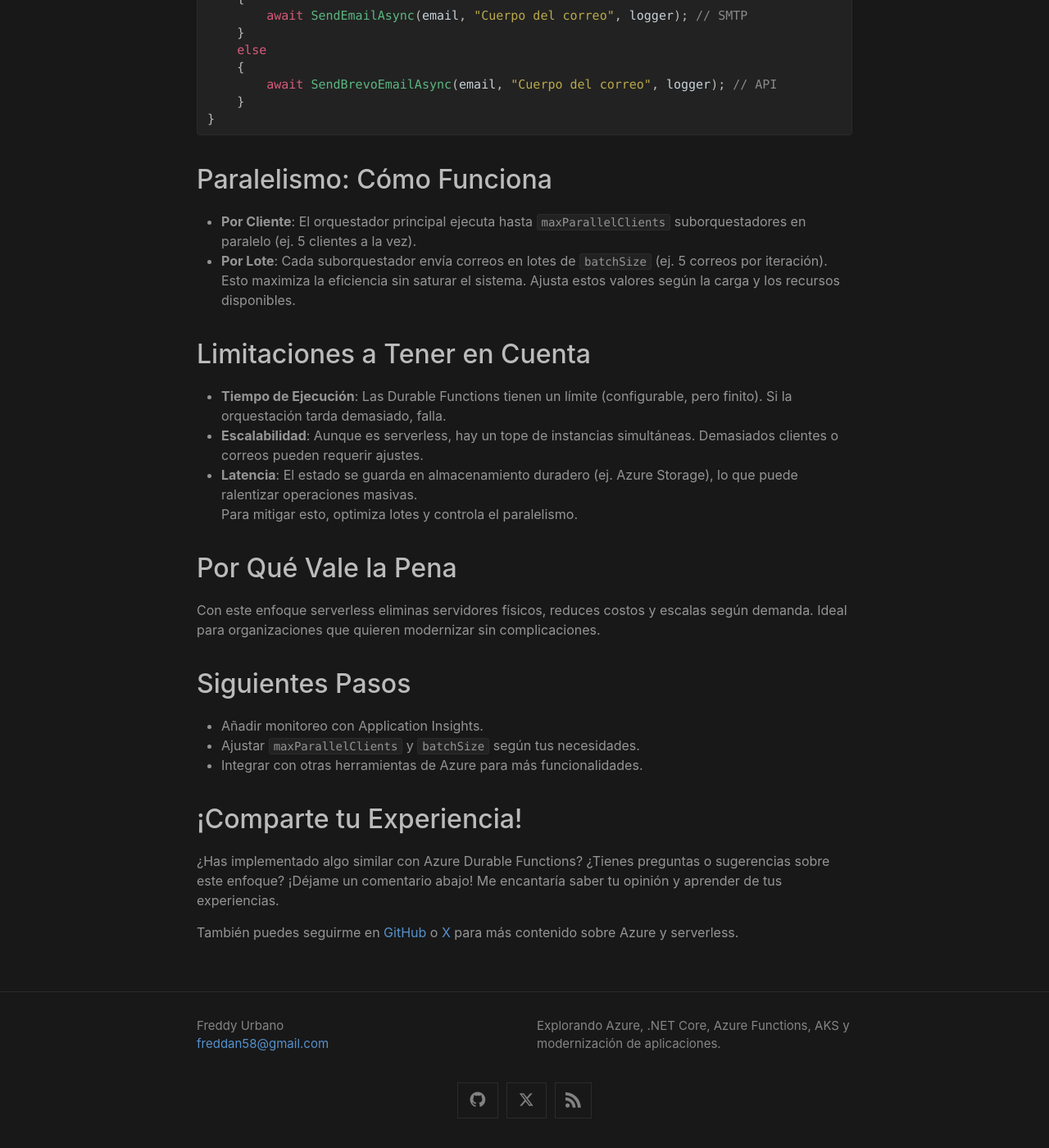
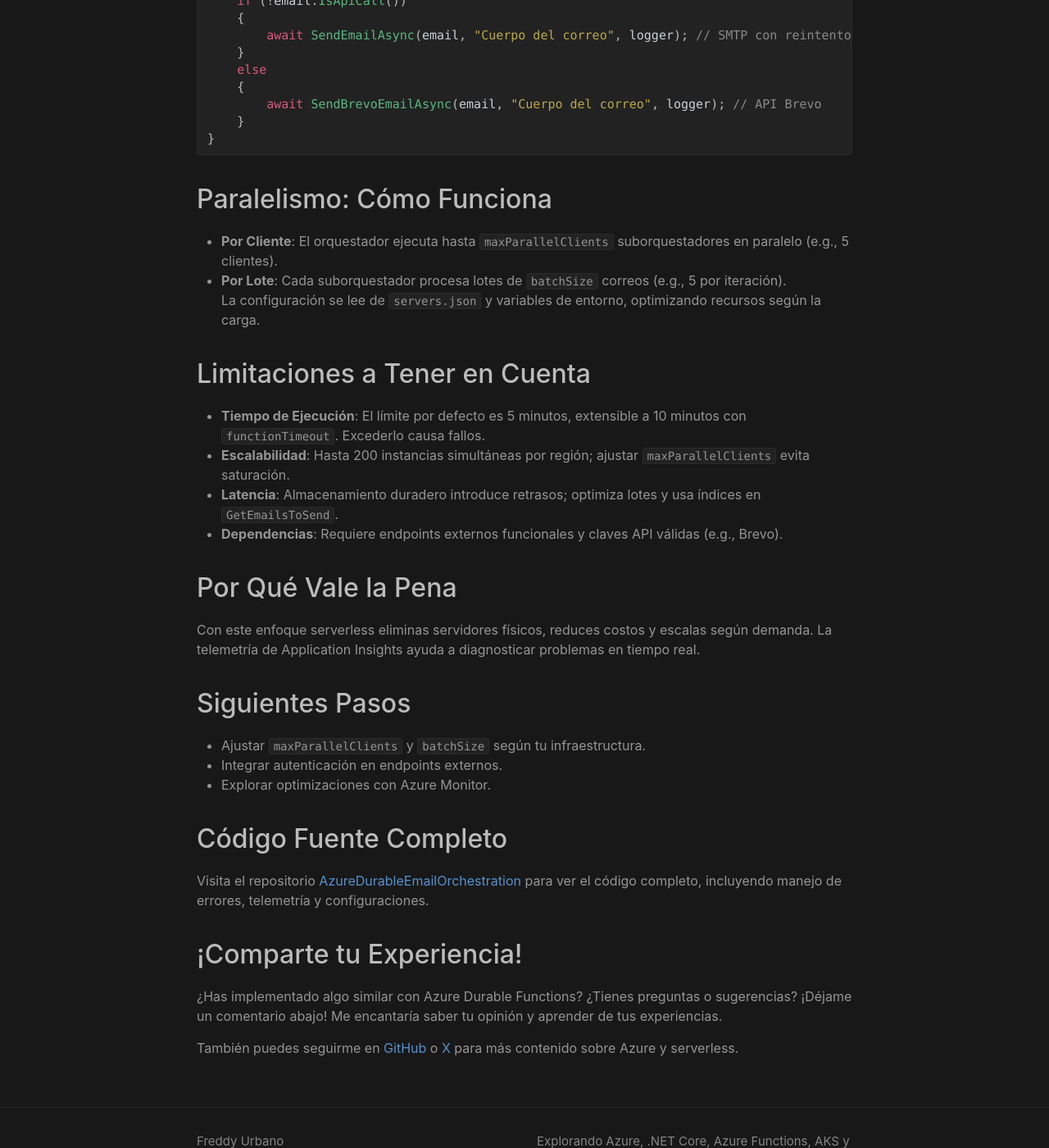
Before and after one commit to freddan58/freddan58.github.io, a Jekyll site: the page built from _posts/2025-06-21-optimizando-envio-masivo-correos-azure-durable-functions.md, in a window 1280 px wide and 1400 px high, scrolled down 1880 px. Shown: the whole window at 82% size. Built offline with Jekyll 4.4.1, drawn with Linux system fonts in a browser that asks for light colours; some of the changed text lies outside the part shown.

Commit message:
Actualizacion Post

````diff
--- a/_posts/2025-06-21-optimizando-envio-masivo-correos-azure-durable-functions.md
+++ b/_posts/2025-06-21-optimizando-envio-masivo-correos-azure-durable-functions.md
@@ -16,7 +16,7 @@ Es una extensión de Azure Functions que permite escribir flujos de trabajo coor
 
 ## Cómo Implementarlo
 ### 1. Orquestador Principal
-El orquestador (`SendEmailOrchestrator`) obtiene los correos pendientes y los distribuye por cliente en paralelo.
+El orquestador (`SendEmailOrchestrator`) obtiene los correos pendientes desde endpoints configurables y los distribuye por cliente en paralelo, con monitoreo vía Application Insights.
 ```csharp
 [Function("SendEmailOrchestrator")]
 public static async Task<List<string>> SendEmailOrchestrator(
@@ -24,7 +24,7 @@ public static async Task<List<string>> SendEmailOrchestrator(
 {
     var emails = await context.CallActivityAsync<List<Email>>(nameof(GetEmailsToSend), null);
     var distinctClients = emails.GroupBy(e => e.SystemSerial).Select(g => g.Key);
-    int maxParallelClients = 5; // Límite configurable
+    int maxParallelClients = int.Parse(_configuration["maxParallelClients"] ?? "5");
     var parallelTasks = distinctClients.Take(maxParallelClients).Select(client =>
         context.CallSubOrchestratorAsync(nameof(SendEmailsToClientOrchestrator), new { ClientName = client, Emails = emails })
     ).ToList();
@@ -34,15 +34,15 @@ public static async Task<List<string>> SendEmailOrchestrator(
 ```
 
 ### 2. Suborquestador por Cliente
-Cada cliente tiene su propio suborquestador (`SendEmailsToClientOrchestrator`) que envía correos en lotes.
+Cada cliente tiene un suborquestador (`SendEmailsToClientOrchestrator`) que envía correos en lotes, manejando hasta `QtyEmails` por iteración.
 ```csharp
 [Function("SendEmailsToClientOrchestrator")]
 public static async Task SendEmailsToClientOrchestrator(
     [OrchestrationTrigger] TaskOrchestrationContext context)
 {
     var input = context.GetInput<dynamic>();
-    var clientEmails = input.Emails.Where(e => e.SystemSerial == input.ClientName).Take(5).ToList();
-    int batchSize = 5;
+    var clientEmails = input.Emails.Where(e => e.SystemSerial == input.ClientName).Take(int.Parse(_configuration["QtyEmails"] ?? "5")).ToList();
+    int batchSize = int.Parse(_configuration["batchSize"] ?? "5");
     for (int i = 0; i < clientEmails.Count; i += batchSize)
     {
         var batch = clientEmails.Skip(i).Take(batchSize).ToList();
@@ -53,7 +53,7 @@ public static async Task SendEmailsToClientOrchestrator(
 ```
 
 ### 3. Enviar el Correo
-La actividad (`SendEmailHandler`) usa SMTP o una API (ej. Brevo) para el envío real.
+La actividad (`SendEmailHandler`) usa SMTP o la API de Brevo, con reintentos y telemetría para cada envío.
 ```csharp
 [Function("SendEmailHandler")]
 public static async Task SendEmailHandler([ActivityTrigger] Email email, FunctionContext executionContext)
@@ -61,35 +61,38 @@ public static async Task SendEmailHandler([ActivityTrigger] Email email, Functio
     var logger = executionContext.GetLogger("SendEmailHandler");
     if (!email.IsApiCall())
     {
-        await SendEmailAsync(email, "Cuerpo del correo", logger); // SMTP
+        await SendEmailAsync(email, "Cuerpo del correo", logger); // SMTP con reintentos
     }
     else
     {
-        await SendBrevoEmailAsync(email, "Cuerpo del correo", logger); // API
+        await SendBrevoEmailAsync(email, "Cuerpo del correo", logger); // API Brevo
     }
 }
 ```
 
 ## Paralelismo: Cómo Funciona
-- **Por Cliente**: El orquestador principal ejecuta hasta `maxParallelClients` suborquestadores en paralelo (ej. 5 clientes a la vez).
-- **Por Lote**: Cada suborquestador envía correos en lotes de `batchSize` (ej. 5 correos por iteración).
-Esto maximiza la eficiencia sin saturar el sistema. Ajusta estos valores según la carga y los recursos disponibles.
+- **Por Cliente**: El orquestador ejecuta hasta `maxParallelClients` suborquestadores en paralelo (e.g., 5 clientes).
+- **Por Lote**: Cada suborquestador procesa lotes de `batchSize` correos (e.g., 5 por iteración).
+La configuración se lee de `servers.json` y variables de entorno, optimizando recursos según la carga.
 
 ## Limitaciones a Tener en Cuenta
-- **Tiempo de Ejecución**: Las Durable Functions tienen un límite (configurable, pero finito). Si la orquestación tarda demasiado, falla.
-- **Escalabilidad**: Aunque es serverless, hay un tope de instancias simultáneas. Demasiados clientes o correos pueden requerir ajustes.
-- **Latencia**: El estado se guarda en almacenamiento duradero (ej. Azure Storage), lo que puede ralentizar operaciones masivas.
-Para mitigar esto, optimiza lotes y controla el paralelismo.
+- **Tiempo de Ejecución**: El límite por defecto es 5 minutos, extensible a 10 minutos con `functionTimeout`. Excederlo causa fallos.
+- **Escalabilidad**: Hasta 200 instancias simultáneas por región; ajustar `maxParallelClients` evita saturación.
+- **Latencia**: Almacenamiento duradero introduce retrasos; optimiza lotes y usa índices en `GetEmailsToSend`.
+- **Dependencias**: Requiere endpoints externos funcionales y claves API válidas (e.g., Brevo).
 
 ## Por Qué Vale la Pena
-Con este enfoque serverless eliminas servidores físicos, reduces costos y escalas según demanda. Ideal para organizaciones que quieren modernizar sin complicaciones.
+Con este enfoque serverless eliminas servidores físicos, reduces costos y escalas según demanda. La telemetría de Application Insights ayuda a diagnosticar problemas en tiempo real.
 
 ## Siguientes Pasos
-- Añadir monitoreo con Application Insights.
-- Ajustar `maxParallelClients` y `batchSize` según tus necesidades.
-- Integrar con otras herramientas de Azure para más funcionalidades.
+- Ajustar `maxParallelClients` y `batchSize` según tu infraestructura.
+- Integrar autenticación en endpoints externos.
+- Explorar optimizaciones con Azure Monitor.
+
+## Código Fuente Completo
+Visita el repositorio [AzureDurableEmailOrchestration](https://github.com/freddan58/AzureDurableEmailOrchestration) para ver el código completo, incluyendo manejo de errores, telemetría y configuraciones.
 
 ## ¡Comparte tu Experiencia!
-¿Has implementado algo similar con Azure Durable Functions? ¿Tienes preguntas o sugerencias sobre este enfoque? ¡Déjame un comentario abajo! Me encantaría saber tu opinión y aprender de tus experiencias.
+¿Has implementado algo similar con Azure Durable Functions? ¿Tienes preguntas o sugerencias? ¡Déjame un comentario abajo! Me encantaría saber tu opinión y aprender de tus experiencias.
 
 También puedes seguirme en [GitHub](https://github.com/freddan58) o [X](https://x.com/freddan58) para más contenido sobre Azure y serverless.
````
Also changed, not shown: 2 other files.
